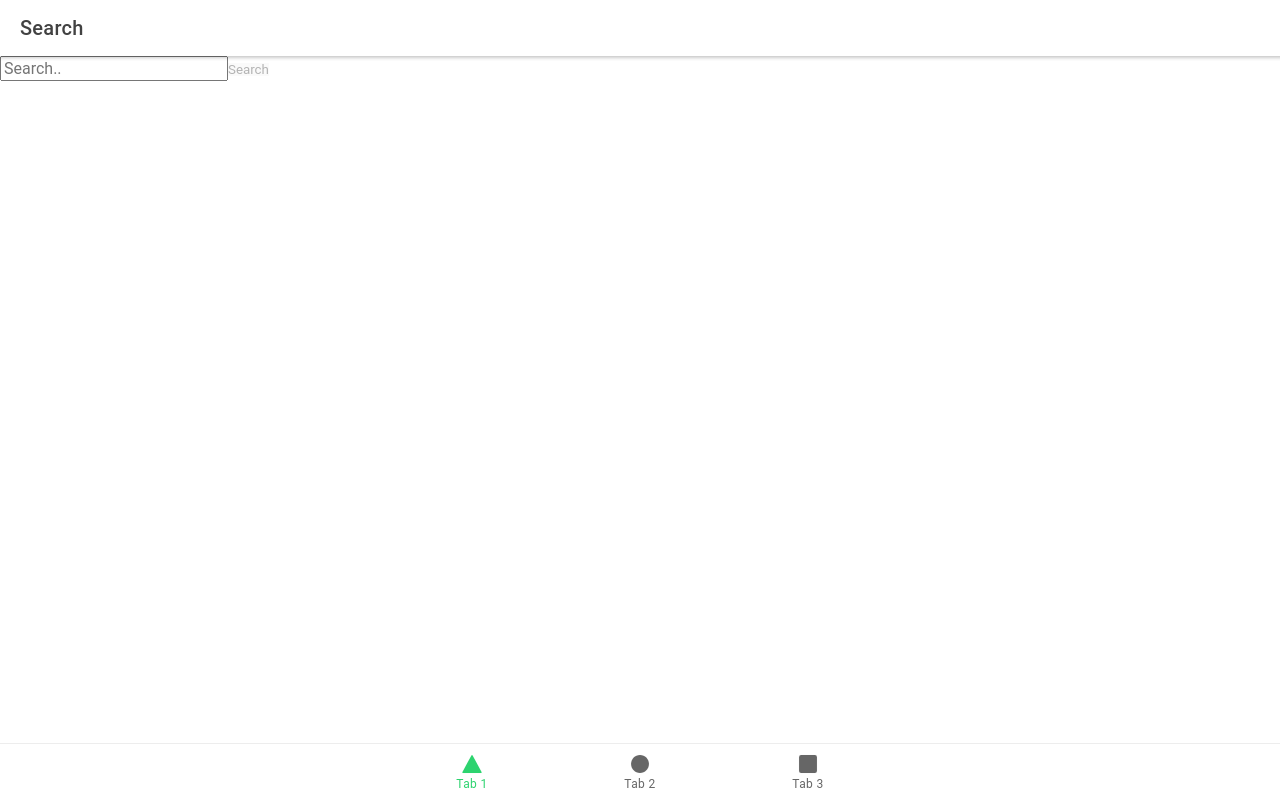
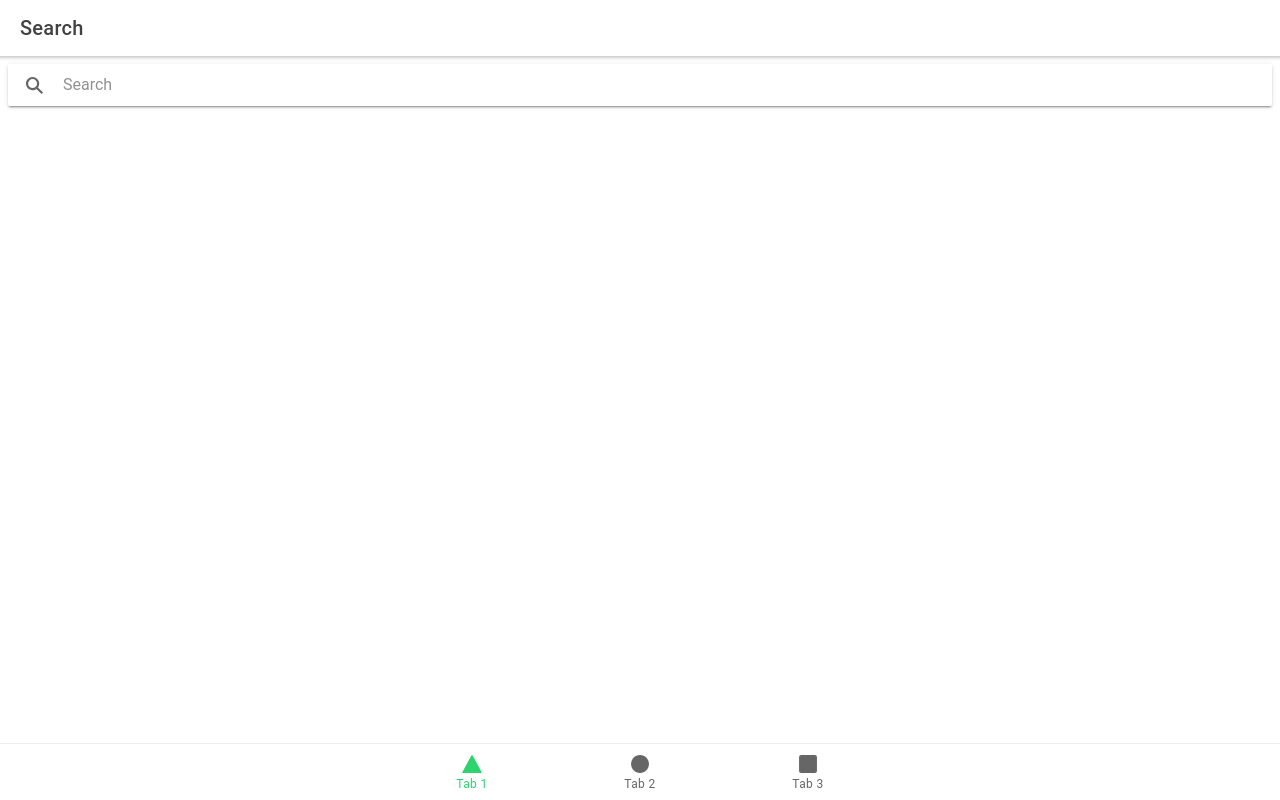
Before and after one commit to ShivSeth/mandi-data, a React (Create React App) app: page /tab1 in a window 1280 px wide. Built offline with nearby package versions, Linux system fonts and the light colour scheme.

Commit message:
Axios setup

```diff
--- a/src/pages/Tab1.tsx
+++ b/src/pages/Tab1.tsx
@@ -1,27 +1,24 @@
 import React, {useState, useEffect } from 'react';
-import { IonContent, IonHeader, IonPage, IonTitle, IonToolbar } from '@ionic/react';
+import {IonSearchbar, IonContent, IonHeader, IonPage, IonTitle, IonToolbar } from '@ionic/react';
 import SearchBar from '../components/SearchBar';
 import { APIService } from '../Services/api';
 import { isEmpty } from "lodash";
 import './Tab1.css';
 
 const Tab1: React.FC = () => {
-
-  const [searchData, setSearchData] = useState("");
   const [dataList, setDataList] = useState([{
     name: '',
     email: ''
   }]);
 
-  const searchDataCallback = (res:any) => {
-    setSearchData(res);
-  };
 
-  const getList = () => {
-    APIService.axiosCall(`https://jsonplaceholder.typicode.com/users`, {
-      method: "GET",
-      successCallBack: (resp:any) => handleResponse(resp),
-    });
+  const getList = (text:string) => {
+    if(text.length >= 3) {
+      APIService.axiosCall(`https://jsonplaceholder.typicode.com/users`, {
+        method: "GET",
+        successCallBack: (resp:any) => handleResponse(resp),
+      });
+    }
   };
 
   const handleResponse = (response:any) => {
@@ -41,10 +38,7 @@ const Tab1: React.FC = () => {
             <IonTitle size="large">Search</IonTitle>
           </IonToolbar>
         </IonHeader>
-        <SearchBar inputText={searchDataCallback}
-        onClick={getList}
-        disabled={searchData.length < 3 ? true : false}
-        dataTest = "searchBar" />
+        <IonSearchbar onIonChange={e => getList(e.detail.value!)}/>
         <IonContent>
         {!isEmpty(dataList) &&
           dataList.map((data, i) => (
```
